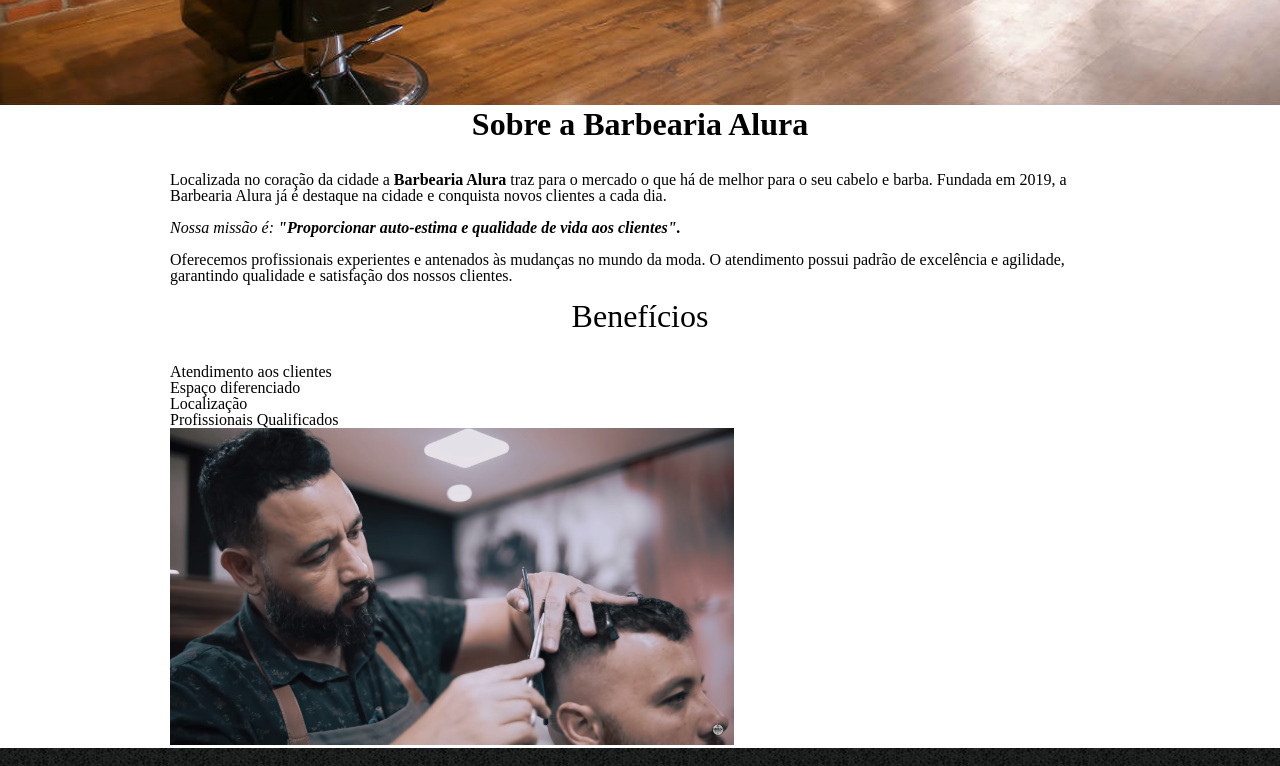
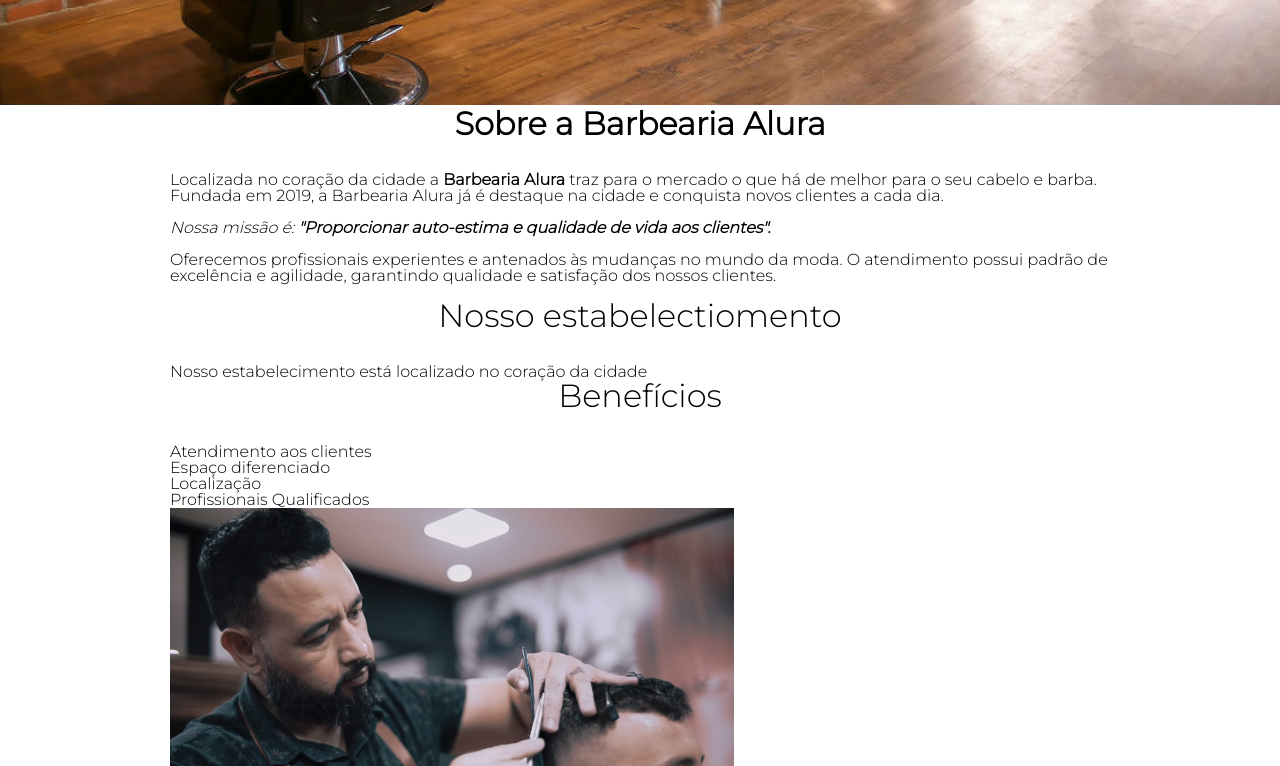
Before and after one commit to KaiqueVOliveira/htmlECss, a website: page barbearia_alura.html in a window 1280 px wide. Shown: the part 853-1619 px from the top of the page. Drawn offline with Linux system fonts and the light colour scheme.

Commit message:
trabalhando com mapas

```diff
--- a/barbearia_alura.html
+++ b/barbearia_alura.html
@@ -5,6 +5,8 @@
 		<title>Barbearia Alura</title>
 		<link rel = 'stylesheet' href = 'reset.css'>
 		<link rel = 'stylesheet' href = 'style.css'>
+		<link rel="preconnect" href="https://fonts.gstatic.com">
+		<link href="https://fonts.googleapis.com/css2?family=Montserrat:wght@300&display=swap" rel="stylesheet">
 
 	</head>
 
@@ -36,6 +38,11 @@
 				<p>Oferecemos profissionais experientes e antenados às mudanças no mundo da moda. O atendimento possui padrão de excelência e agilidade, garantindo qualidade e satisfação dos nossos clientes.</p>
 			</section>
 
+			<section class = 'mapa'>
+				<h3 class='tituloPrincipal'>Nosso estabelectiomento</h3>
+				<p>Nosso estabelecimento está localizado no coração da cidade</p>
+			</section>
+
 			<section class = 'beneficios'>
 				<h3 class = 'tituloPrincipal'>Benefícios</h3>
 
--- a/style.css
+++ b/style.css
@@ -1,3 +1,7 @@
+body {
+    font-family: 'Montserrat', sans-serif;
+}
+
 header {
     background:  #F5D678;
     padding: 20px 0px;
```
